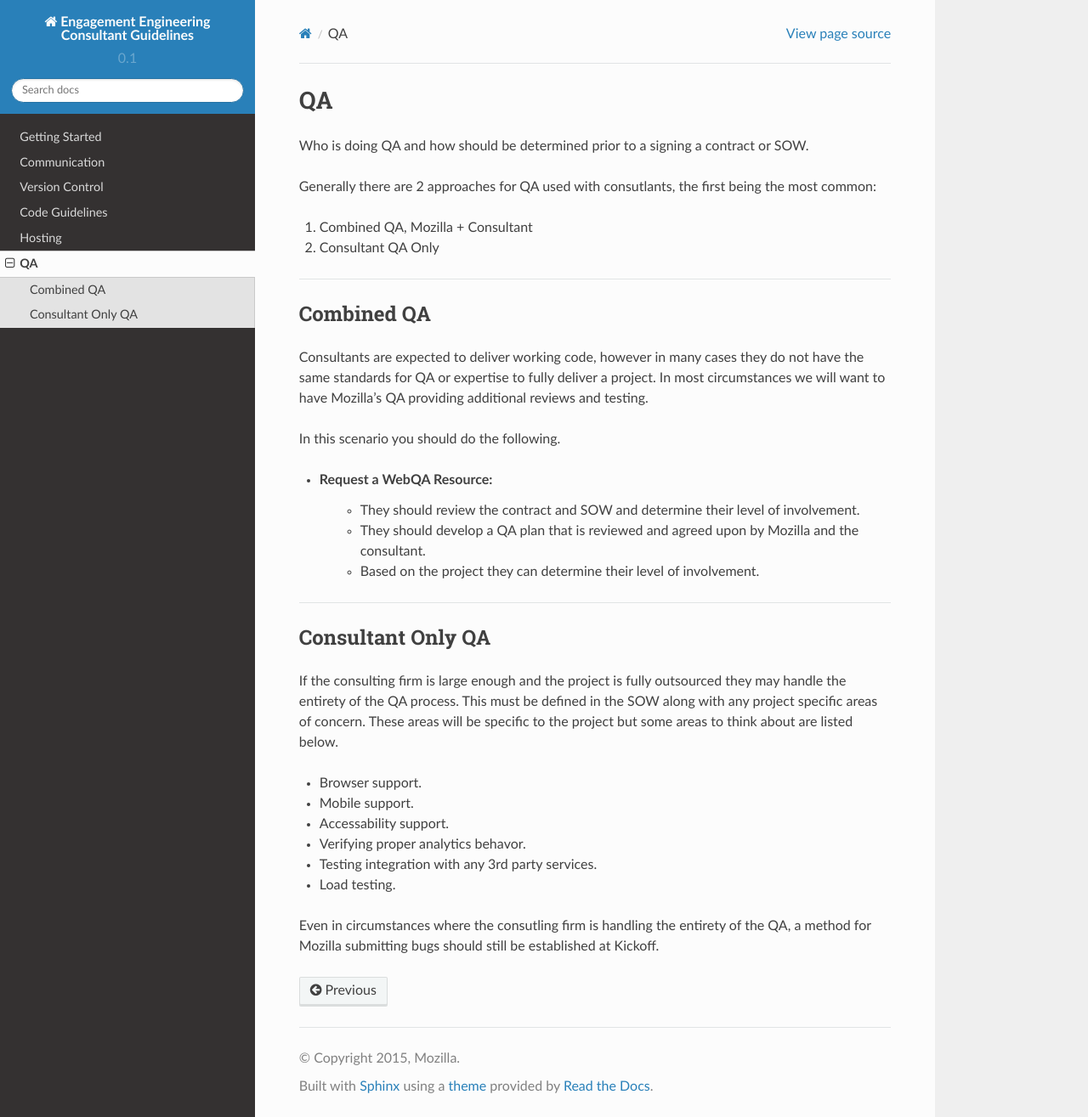
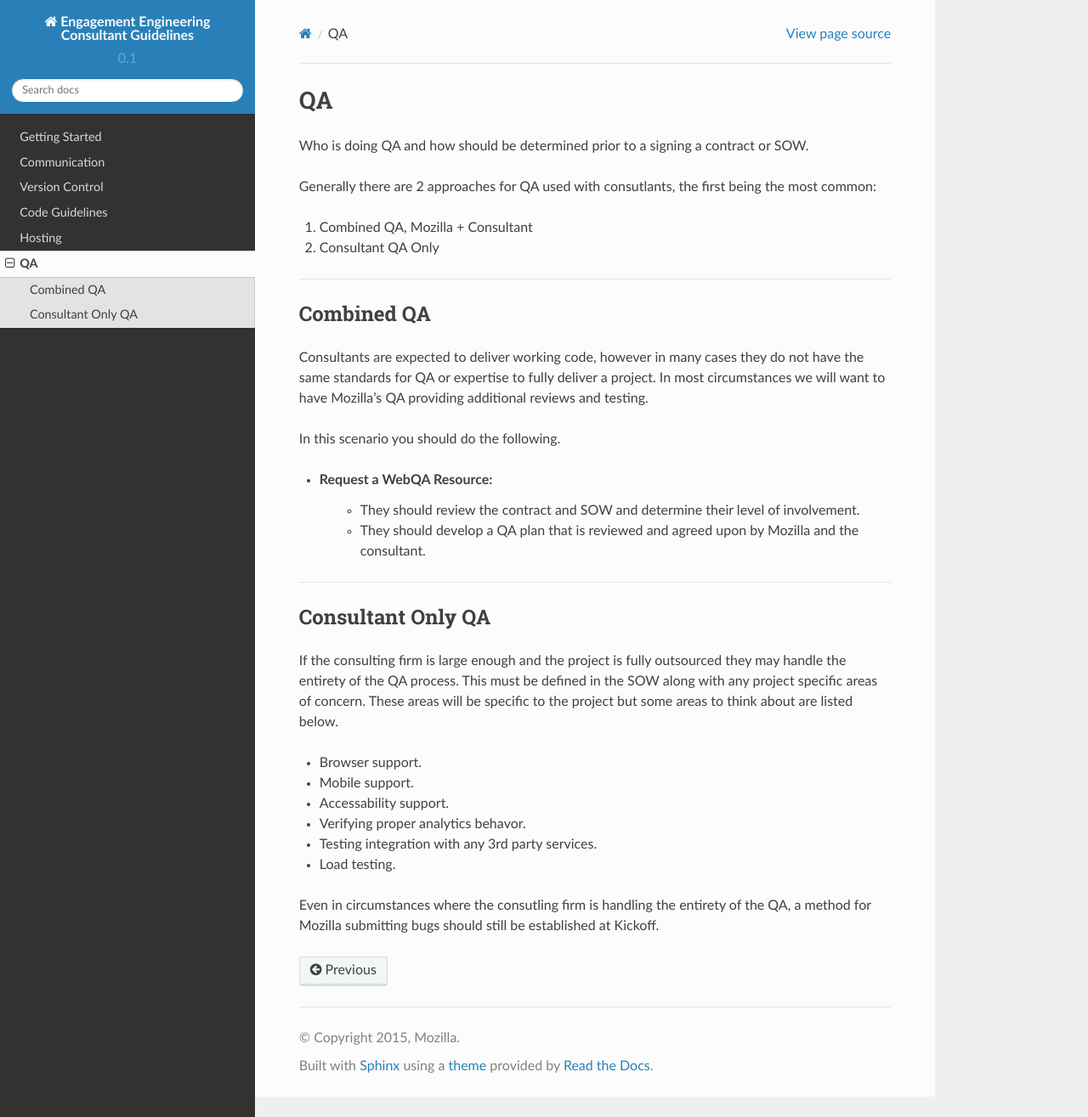
Before and after one commit to mozilla/ee-consultant-guidelines, a Sphinx documentation site: the page built from docs/qa.rst, in a window 1280 px wide and 1315 px high. Shown: the whole window at 85% size. Built offline with Sphinx 7.4.7 and the Read the Docs theme 2.0.0, drawn with Linux system fonts in a browser that asks for light colours.

Commit message:
Update qa.rst
I repeated myself. Too much coffee.

```diff
--- a/docs/qa.rst
+++ b/docs/qa.rst
@@ -29,7 +29,6 @@ In this scenario you should do the following.
 * Request a WebQA Resource:
     * They should review the contract and SOW and determine their level of involvement.
     * They should develop a QA plan that is reviewed and agreed upon by Mozilla and the consultant.
-    * Based on the project they can determine their level of involvement.
 
 ----
 
```
